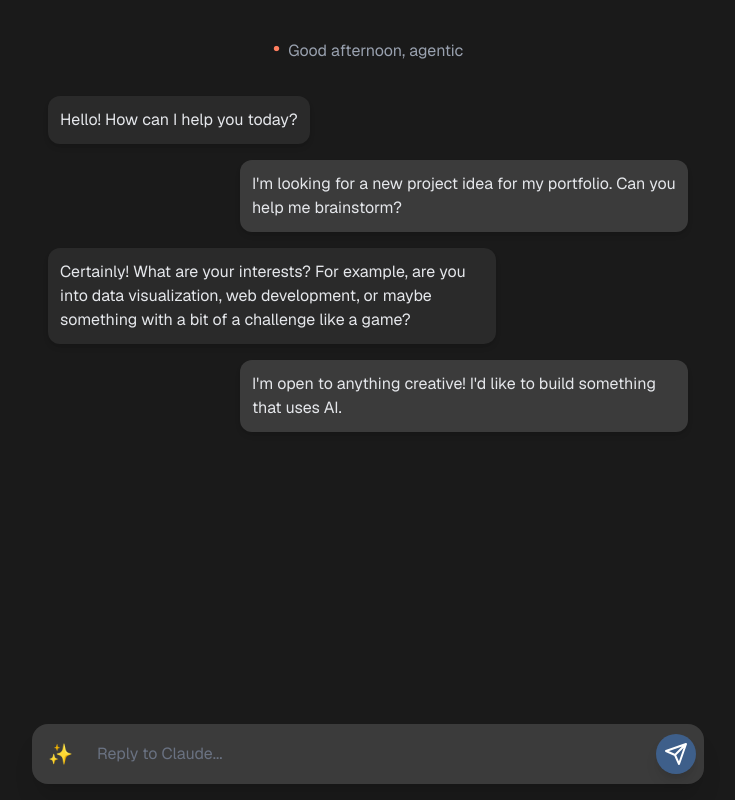
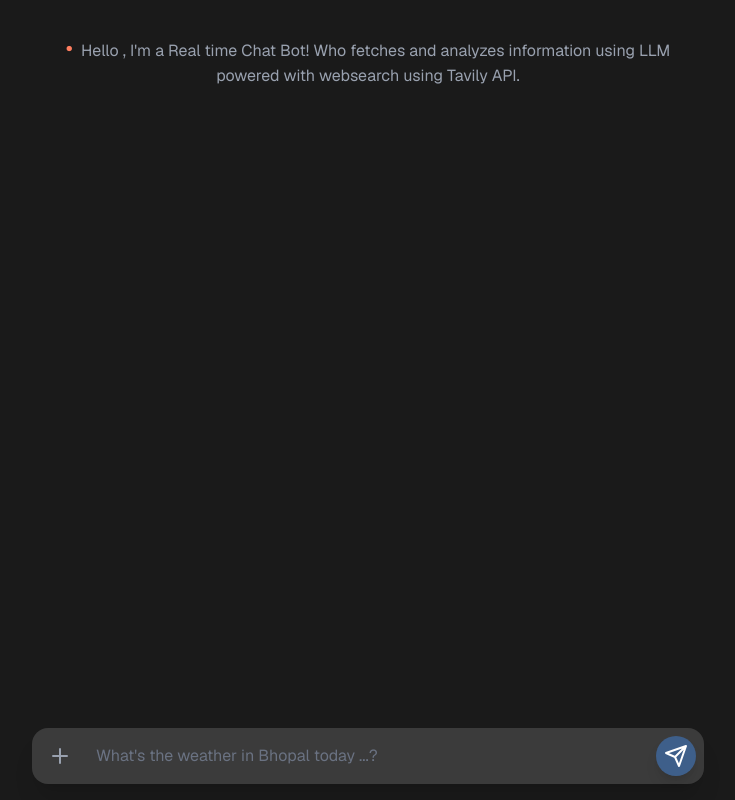
Before and after one commit to ankitsikeriya/chat_bot_frontend, a Next.js app: page / in a window 1280 px wide. Shown: the whole page, without its empty margins (272-1007 px from the left). Built offline with nearby package versions, Linux system fonts and the light colour scheme.

Commit message:
chat bot  with web search

```diff
--- a/src/app/page.js
+++ b/src/app/page.js
@@ -1,16 +1,10 @@
+'use client'
 import React, { useState, useRef, useEffect } from 'react';
 export default function App() {
-  const [messages, setMessages] = useState([
-    { id: 1, text: "Hello! How can I help you today?", sender: 'bot' },
-    { id: 2, text: "I'm looking for a new project idea for my portfolio. Can you help me brainstorm?", sender: 'user' },
-    { id: 3, text: "Certainly! What are your interests? For example, are you into data visualization, web development, or maybe something with a bit of a challenge like a game?", sender: 'bot' },
-    { id: 4, text: "I'm open to anything creative! I'd like to build something that uses AI.", sender: 'user' },
-  ]);
+  const [messages, setMessages] = useState([]);
   const [input, setInput] = useState('');
   const [isLoading, setIsLoading] = useState(false);
   const messagesEndRef = useRef(null);
-
-  const GEMINI_API_KEY = ""; // Replace with your actual Gemini API key
 
   // This function scrolls the chat to the bottom on new messages.
   const scrollToBottom = () => {
@@ -19,72 +13,52 @@ export default function App() {
 
   useEffect(scrollToBottom, [messages]);
 
-  // Fetches a response from the Gemini API
-  const getGeminiResponse = async (prompt) => {
-    const apiUrl = `https://generativelanguage.googleapis.com/v1beta/models/gemini-2.5-flash-preview-05-20:generateContent?key=${GEMINI_API_KEY}`;
-    const payload = {
-      contents: [{ parts: [{ text: prompt }] }],
-    };
+  // Handles sending a message.
+  const handleSendMessage = async(e) => {
+    e.preventDefault();
+    if (input.trim() === '' || isLoading) return;
+
+     // Add user message to the chat history.
+    const userMessage = { id: messages.length + 1, text: input, sender: 'user' };
+    setMessages(prevMessages => [...prevMessages, userMessage]);
+    setInput('');
+    setIsLoading(true);
 
     try {
-      const response = await fetch(apiUrl, {
+      // API call to the backend
+      const response = await fetch('http://localhost:3080/chat', {
         method: 'POST',
-        headers: { 'Content-Type': 'application/json' },
-        body: JSON.stringify(payload)
+        headers: {
+          'Content-Type': 'application/json'
+        },
+        body: JSON.stringify({ message: input })
       });
 
       if (!response.ok) {
         throw new Error(`API call failed with status: ${response.status}`);
       }
 
-      const result = await response.json();
-      return result?.candidates?.[0]?.content?.parts?.[0]?.text || "An error occurred. Please try again.";
-    } catch (error) {
-      console.error("Error calling Gemini API:", error);
-      return "I'm sorry, I couldn't connect to the AI. Please check your network and try again.";
-    }
-  };
+      const data = await response.json();
 
-  // Handles sending a message.
-  const handleSendMessage = async (e) => {
-    e.preventDefault();
-    if (input.trim() === '' || isLoading) return;
-
-    const userMessage = { id: messages.length + 1, text: input, sender: 'user' };
-    setMessages(prevMessages => [...prevMessages, userMessage]);
-    setInput('');
-    setIsLoading(true);
-
-    const botResponseText = await getGeminiResponse(`Respond to the following prompt: ${input}`);
+      // Add the bot's response to the chat history.
       const botResponse = {
         id: messages.length + 2,
-      text: botResponseText,
+        text: data.message, // Assuming the backend returns { "reply": "..." }
         sender: 'bot'
       };
       setMessages(prevMessages => [...prevMessages, botResponse]);
-    setIsLoading(false);
-  };
 
-  // Handles generating a poem with the Gemini API
-  const handleGeneratePoem = async () => {
-    if (isLoading) return;
-    const lastUserMessage = messages.filter(msg => msg.sender === 'user').pop();
-    if (!lastUserMessage) {
-      alert("Please send a message first to generate a poem.");
-      return;
-    }
-
-    setIsLoading(true);
-    const prompt = `Write a short, creative poem inspired by this topic: ${lastUserMessage.text}`;
-    const poemText = await getGeminiResponse(prompt);
-
-    const poemMessage = {
-      id: messages.length + 1,
-      text: `***Poem Generated***\n\n${poemText}`,
+    } catch (error) {
+      console.error("Error connecting to backend:", error);
+      const errorMessage = {
+        id: messages.length + 2,
+        text: "I'm sorry, I couldn't connect to the backend. Please check if the server is running.",
         sender: 'bot'
       };
-    setMessages(prevMessages => [...prevMessages, poemMessage]);
+      setMessages(prevMessages => [...prevMessages, errorMessage]);
+    } finally {
       setIsLoading(false);
+    }
   };
 
   return (
@@ -96,56 +70,47 @@ export default function App() {
         <div className="flex-none text-center pt-8 pb-4">
           <p className="text-gray-400">
             <span className="text-[#ff7e5f] mr-2 text-2xl">•</span>
-            Good afternoon, agentic
+            Hello , I'm a Real time Chat Bot! Who fetches and analyzes information using LLM powered with websearch using Tavily API.
           </p>
         </div>
 
         {/* Message Display Area */}
         <div className="flex-1 overflow-y-auto px-4 pt-4 pb-28 space-y-4">
+          {console.log(messages)}
           {messages.map((msg) => (
+
             <div key={msg.id} className={`flex ${msg.sender === 'user' ? 'justify-end' : 'justify-start'}`}>
               <div
                 className={`max-w-[70%] rounded-xl p-3 shadow-md
                 ${msg.sender === 'user' ? 'bg-[#3b3b3b] text-gray-200' : 'bg-[#2a2a2a] text-gray-200'}`}
               >
-                <p className="break-words whitespace-pre-wrap">{msg.text}</p>
+                <p className="break-words">{msg.text}</p>
               </div>
             </div>
           ))}
-          {isLoading && (
-            <div className="flex justify-start">
-              <div className="bg-[#2a2a2a] rounded-xl p-3 shadow-md">
-                <div className="loader ease-linear rounded-full border-2 border-t-2 border-gray-500 h-6 w-6 animate-spin"></div>
-              </div>
-            </div>
-          )}
           <div ref={messagesEndRef} />
         </div>
 
         {/* Floating Input Form */}
         <div className="fixed bottom-0 left-0 right-0 p-4 z-10 flex justify-center">
             <form onSubmit={handleSendMessage} className="relative flex items-center w-full max-w-2xl bg-[#3b3b3b] rounded-2xl shadow-xl p-2 gap-2">
-                <button
-                  type="button"
-                  onClick={handleGeneratePoem}
-                  disabled={isLoading}
-                  className="text-gray-400 hover:text-white p-2 rounded-full transition-colors disabled:opacity-50 disabled:cursor-not-allowed"
-                >
-                    <span className="text-xl">✨</span>
+                <button type="button" className="text-gray-400 hover:text-white p-2 rounded-full transition-colors">
+                    <svg xmlns="http://www.w3.org/2000/svg" width="24" height="24" viewBox="0 0 24 24" fill="none" stroke="currentColor" strokeWidth="2" strokeLinecap="round" strokeLinejoin="round">
+                      <line x1="12" y1="5" x2="12" y2="19"></line>
+                      <line x1="5" y1="12" x2="19" y2="12"></line>
+                    </svg>
                 </button>
                 <input
                     type="text"
                     value={input}
                     onChange={(e) => setInput(e.target.value)}
                     className="flex-1 bg-transparent border-none px-2 py-2 focus:outline-none placeholder-gray-500"
-                    placeholder="Reply to Claude..."
-                    disabled={isLoading}
+                    placeholder="What's the weather in Bhopal today ...?"
                 />
                 <button
                     type="submit"
-                    className="bg-[#3e5f8a] text-white p-2 rounded-full shadow-lg hover:bg-[#5a80b0] transition-colors disabled:opacity-50 disabled:cursor-not-allowed"
+                    className="bg-[#3e5f8a] text-white p-2 rounded-full shadow-lg hover:bg-[#5a80b0] transition-colors"
                     aria-label="Send message"
-                    disabled={isLoading}
                 >
                     {/* Send icon */}
                     <svg xmlns="http://www.w3.org/2000/svg" width="24" height="24" viewBox="0 0 24 24" fill="none" stroke="currentColor" strokeWidth="2" strokeLinecap="round" strokeLinejoin="round">
@@ -154,6 +119,7 @@ export default function App() {
                 </button>
             </form>
         </div>
+
       </div>
     </div>
   );
```
Lines whose indentation alone changed are shown as unchanged.
